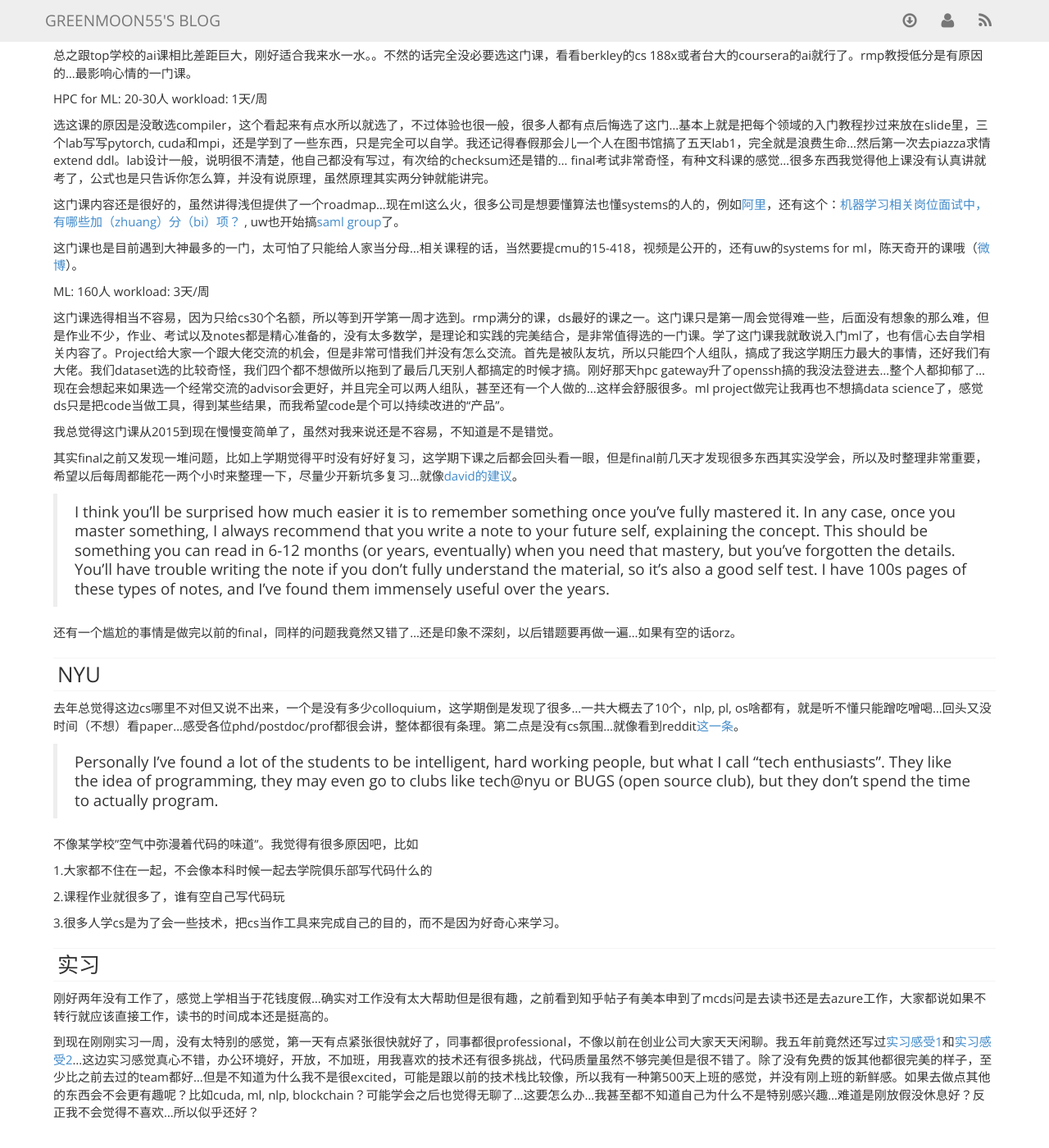
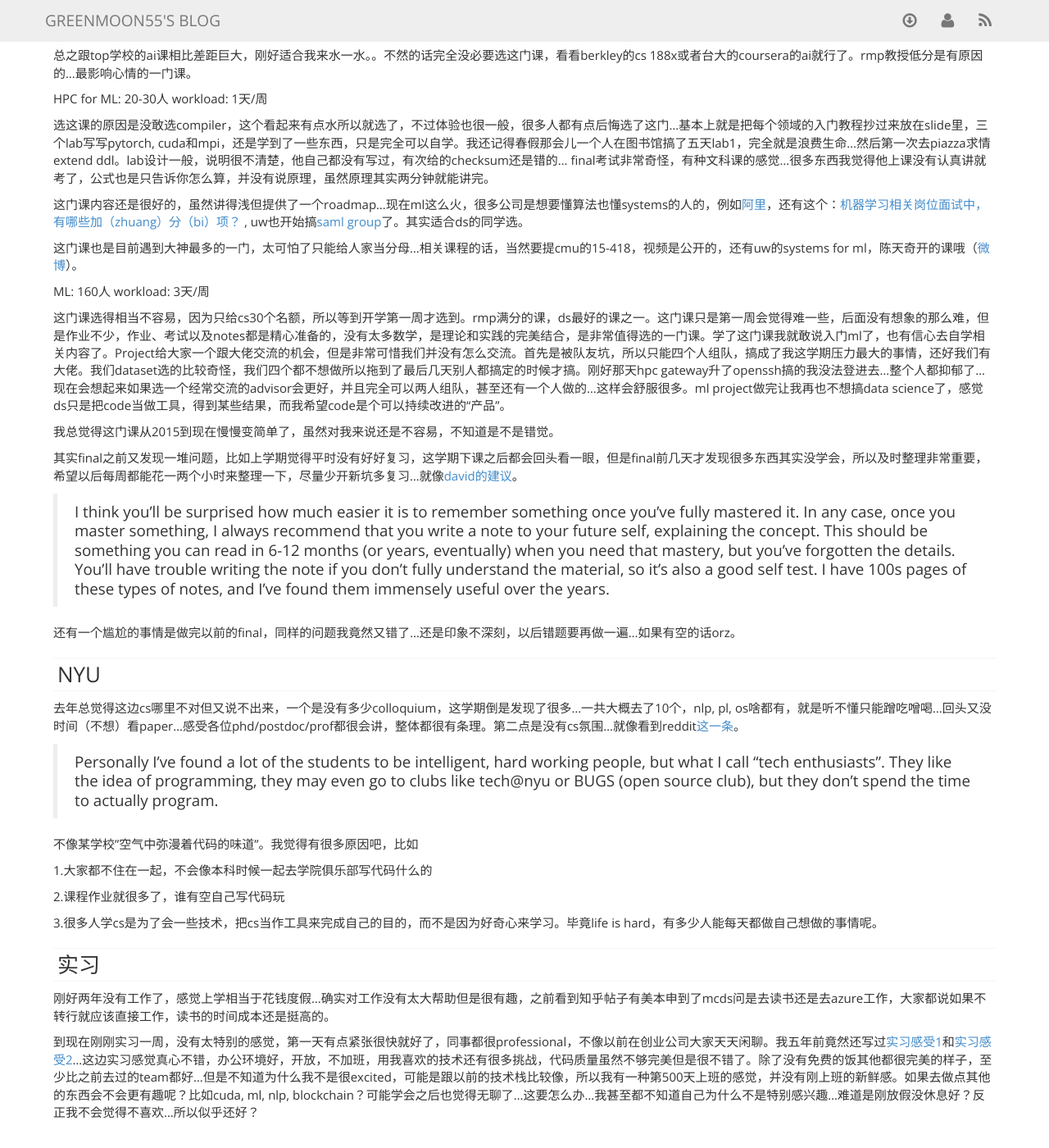
Before and after one commit to greenmoon55/greenmoon55.github.io, a Jekyll site: the page built from _posts/2018-05-26-2018-spring.markdown, in a window 1280 px wide and 1400 px high, scrolled down 415 px. Shown: the whole window at 82% size. Built offline with Jekyll 4.4.1, drawn with Linux system fonts in a browser that asks for light colours; nearby versions of some CDN libraries; comment, search, counter and statistics services are not loaded.

Commit message:
Update 2018-05-26-2018-spring.markdown

```diff
--- a/_posts/2018-05-26-2018-spring.markdown
+++ b/_posts/2018-05-26-2018-spring.markdown
@@ -19,12 +19,11 @@ AI: 30-40人 workload: 1天/周
 总之跟top学校的ai课相比差距巨大，刚好适合我来水一水。。不然的话完全没必要选这门课，看看berkley的cs 188x或者台大的coursera的ai就行了。rmp教授低分是有原因的…最影响心情的一门课。
 
 
-
 HPC for ML: 20-30人 workload: 1天/周
 
 选这课的原因是没敢选compiler，这个看起来有点水所以就选了，不过体验也很一般，很多人都有点后悔选了这门…基本上就是把每个领域的入门教程抄过来放在slide里，三个lab写写pytorch, cuda和mpi，还是学到了一些东西，只是完全可以自学。我还记得春假那会儿一个人在图书馆搞了五天lab1，完全就是浪费生命…然后第一次去piazza求情extend ddl。lab设计一般，说明很不清楚，他自己都没有写过，有次给的checksum还是错的… final考试非常奇怪，有种文科课的感觉...很多东西我觉得他上课没有认真讲就考了，公式也是只告诉你怎么算，并没有说原理，虽然原理其实两分钟就能讲完。
 
-这门课内容还是很好的，虽然讲得浅但提供了一个roadmap...现在ml这么火，很多公司是想要懂算法也懂systems的人的，例如[阿里](https://zhuanlan.zhihu.com/p/37195631)，还有这个：[机器学习相关岗位面试中，有哪些加（zhuang）分（bi）项？](https://www.zhihu.com/question/56676679/answer/151505274) , uw也开始搞[saml group](http://saml.cs.washington.edu)了。
+这门课内容还是很好的，虽然讲得浅但提供了一个roadmap...现在ml这么火，很多公司是想要懂算法也懂systems的人的，例如[阿里](https://zhuanlan.zhihu.com/p/37195631)，还有这个：[机器学习相关岗位面试中，有哪些加（zhuang）分（bi）项？](https://www.zhihu.com/question/56676679/answer/151505274) , uw也开始搞[saml group](http://saml.cs.washington.edu)了。其实适合ds的同学选。
 
 这门课也是目前遇到大神最多的一门，太可怕了只能给人家当分母...相关课程的话，当然要提cmu的15-418，视频是公开的，还有uw的systems for ml，陈天奇开的课哦（[微博](https://weibo.com/2397265244/GexRAwOHk)）。
 
@@ -53,7 +52,7 @@ ML: 160人 workload: 3天/周
 
 2.课程作业就很多了，谁有空自己写代码玩
 
-3.很多人学cs是为了会一些技术，把cs当作工具来完成自己的目的，而不是因为好奇心来学习。
+3.很多人学cs是为了会一些技术，把cs当作工具来完成自己的目的，而不是因为好奇心来学习。毕竟life is hard，有多少人能每天都做自己想做的事情呢。
 
 
 
```
